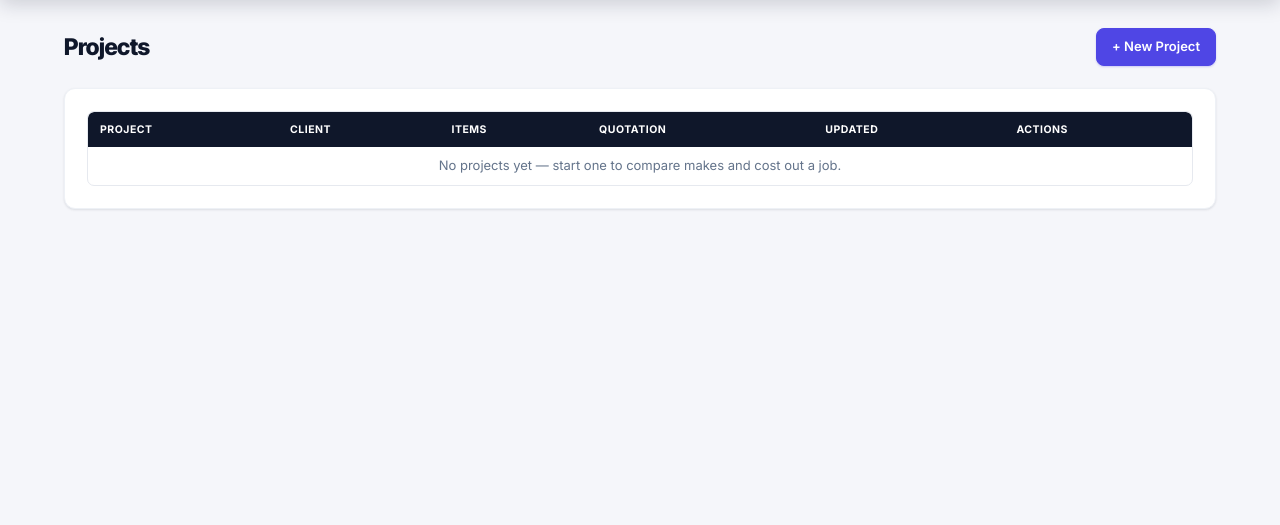
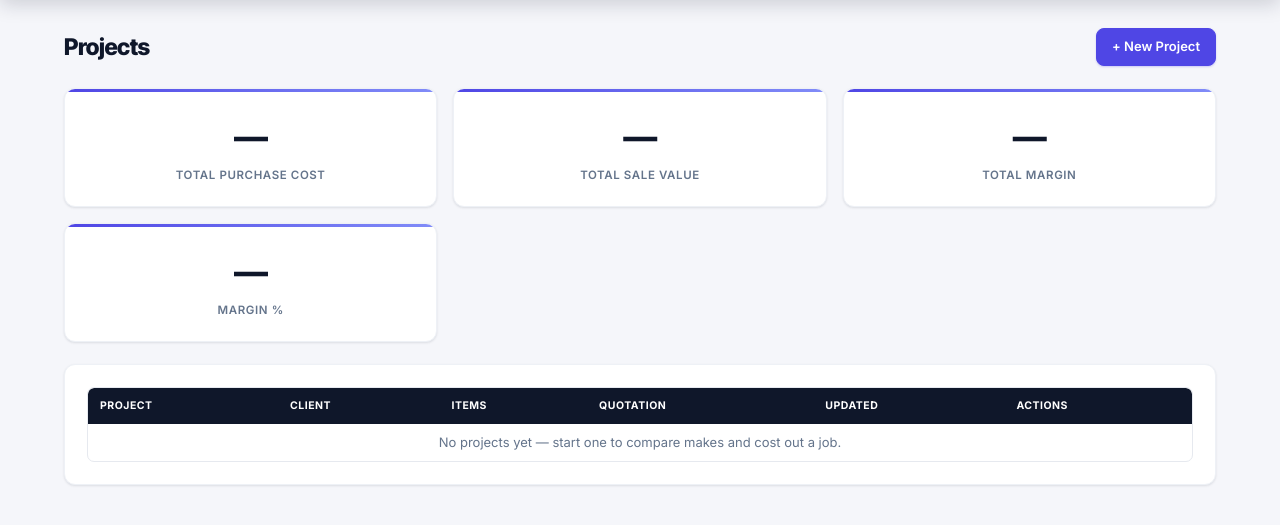
Before and after one commit to Ritvik-Anand/QuoteMaker, a Flask app: page /projects in a window 1280 px wide. Shown: the part 60-585 px from the top of the page. Run offline with Flask 3, Linux system fonts and the light colour scheme; the visitor is signed in with stand-in values (Sample User, id 1); data that the repository does not hold is empty; parts of the project's set-up code (start-up, migrations or seed data) failed here and were passed over; some libraries are stand-ins or nearby versions.

Commit message:
Add admin-only cost/margin overview to Projects list
Surfaces total purchase cost, total sale value, and total margin
across every project, using the same "only lines with a chosen
winner count" rule each project editor already uses for its own
summary. Admin-only, matching how Attendance/Payroll are gated.

```diff
--- a/app.py
+++ b/app.py
@@ -1195,6 +1195,40 @@ def list_projects():
     ).fetchall()
     conn.close()
     return jsonify(rows)
+
+
+@app.route("/api/projects/stats", methods=["GET"])
+@admin_required
+def project_stats():
+    conn = get_db()
+    # Only lines with a chosen winner count toward the totals — same rule
+    # each project editor uses for its own purchase/sale/margin summary,
+    # so this is just that same math rolled up across every project.
+    rows = conn.execute(
+        "SELECT pi.quantity, pio.list_price, pio.purchase_adj_type, pio.purchase_adj_value, "
+        "pio.sale_adj_type, pio.sale_adj_value "
+        "FROM project_items pi JOIN project_item_options pio ON pio.id = pi.selected_option_id "
+        "WHERE pi.selected_option_id IS NOT NULL"
+    ).fetchall()
+    project_count = conn.execute("SELECT COUNT(*) as n FROM projects").fetchone()["n"]
+    conn.close()
+
+    total_purchase = 0.0
+    total_sale = 0.0
+    for r in rows:
+        qty = r["quantity"]
+        total_purchase += _compute_price(r["list_price"], r["purchase_adj_type"], r["purchase_adj_value"]) * qty
+        total_sale += _compute_price(r["list_price"], r["sale_adj_type"], r["sale_adj_value"]) * qty
+    margin = total_sale - total_purchase
+    margin_pct = (margin / total_sale * 100) if total_sale > 0 else 0
+    return jsonify({
+        "project_count": project_count,
+        "priced_line_count": len(rows),
+        "total_purchase": round(total_purchase, 2),
+        "total_sale": round(total_sale, 2),
+        "total_margin": round(margin, 2),
+        "margin_pct": round(margin_pct, 1),
+    })
 
 
 @app.route("/api/projects", methods=["POST"])
--- a/templates/projects.html
+++ b/templates/projects.html
@@ -5,6 +5,27 @@
   <h1>Projects</h1>
   <a href="/projects/new" class="btn btn-primary">+ New Project</a>
 </div>
+
+{% if session.is_admin %}
+<div class="stats-grid" id="proj-overview">
+  <div class="stat-card">
+    <div class="stat-value" id="ov-purchase">—</div>
+    <div class="stat-label">Total Purchase Cost</div>
+  </div>
+  <div class="stat-card">
+    <div class="stat-value" id="ov-sale">—</div>
+    <div class="stat-label">Total Sale Value</div>
+  </div>
+  <div class="stat-card">
+    <div class="stat-value" id="ov-margin">—</div>
+    <div class="stat-label">Total Margin</div>
+  </div>
+  <div class="stat-card">
+    <div class="stat-value" id="ov-margin-pct">—</div>
+    <div class="stat-label">Margin %</div>
+  </div>
+</div>
+{% endif %}
 
 <div class="card">
   <div class="table-wrap proj-table-wrap">
@@ -22,6 +43,17 @@
 {% endblock %}
 {% block scripts %}
 <script>
+const IS_ADMIN = {{ 'true' if session.is_admin else 'false' }};
+
+async function loadOverview() {
+  if (!IS_ADMIN) return;
+  const s = await fetch('/api/projects/stats').then(r => r.json());
+  document.getElementById('ov-purchase').textContent = '₹' + s.total_purchase.toLocaleString('en-IN', {maximumFractionDigits: 0});
+  document.getElementById('ov-sale').textContent = '₹' + s.total_sale.toLocaleString('en-IN', {maximumFractionDigits: 0});
+  document.getElementById('ov-margin').textContent = '₹' + s.total_margin.toLocaleString('en-IN', {maximumFractionDigits: 0});
+  document.getElementById('ov-margin-pct').textContent = s.margin_pct.toFixed(1) + '%';
+}
+
 async function loadProjects() {
   const projects = await fetch('/api/projects').then(r => r.json());
   const tbody = document.getElementById('proj-tbody');
@@ -70,5 +102,6 @@ async function deleteProject(id, name) {
 function esc(s) { return String(s||'').replace(/&/g,'&amp;').replace(/"/g,'&quot;').replace(/</g,'&lt;'); }
 function jsAttr(s) { return String(s||'').replace(/\\/g,'\\\\').replace(/'/g,"\\'").replace(/\n/g,' '); }
 loadProjects();
+loadOverview();
 </script>
 {% endblock %}
```
